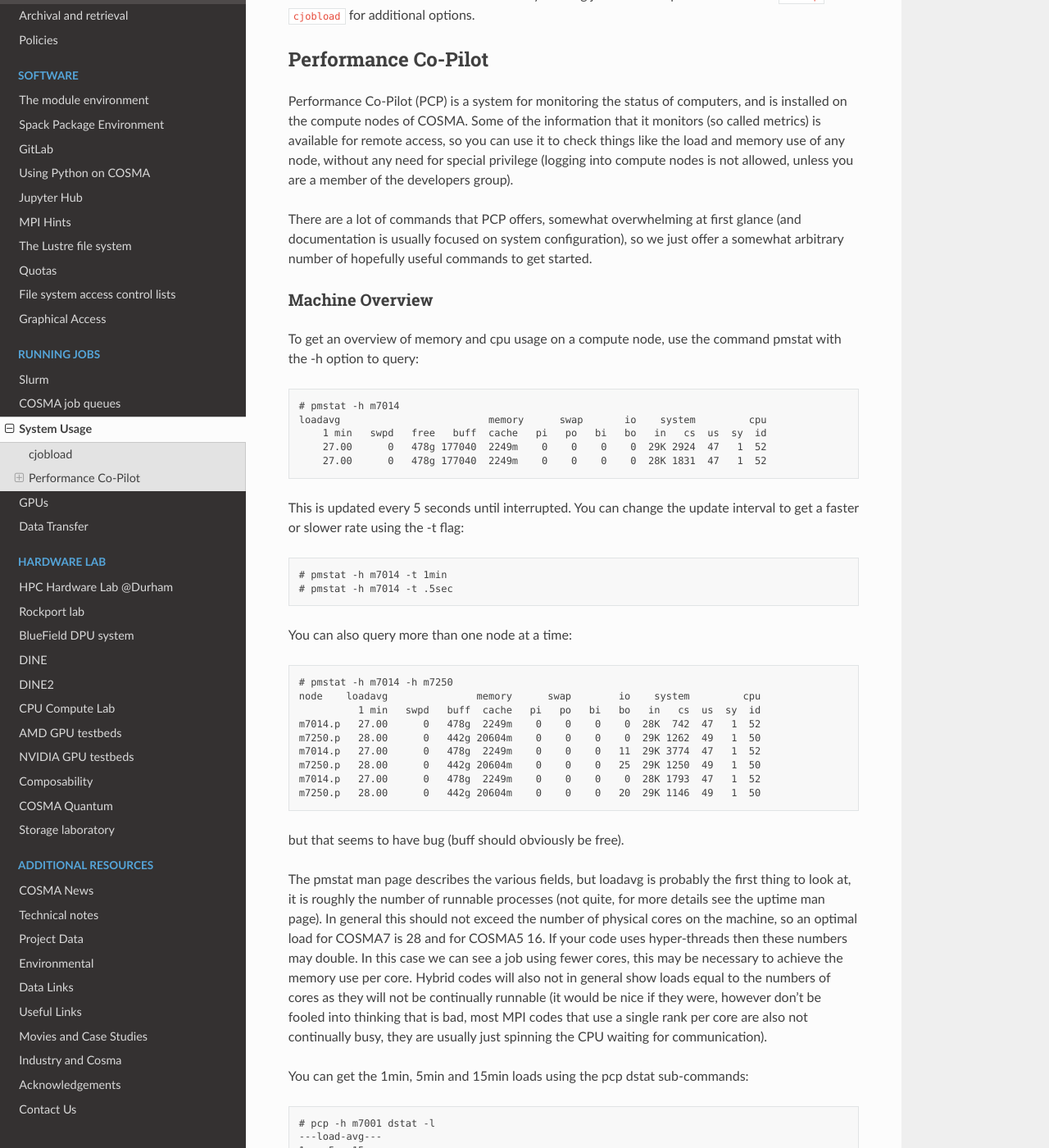
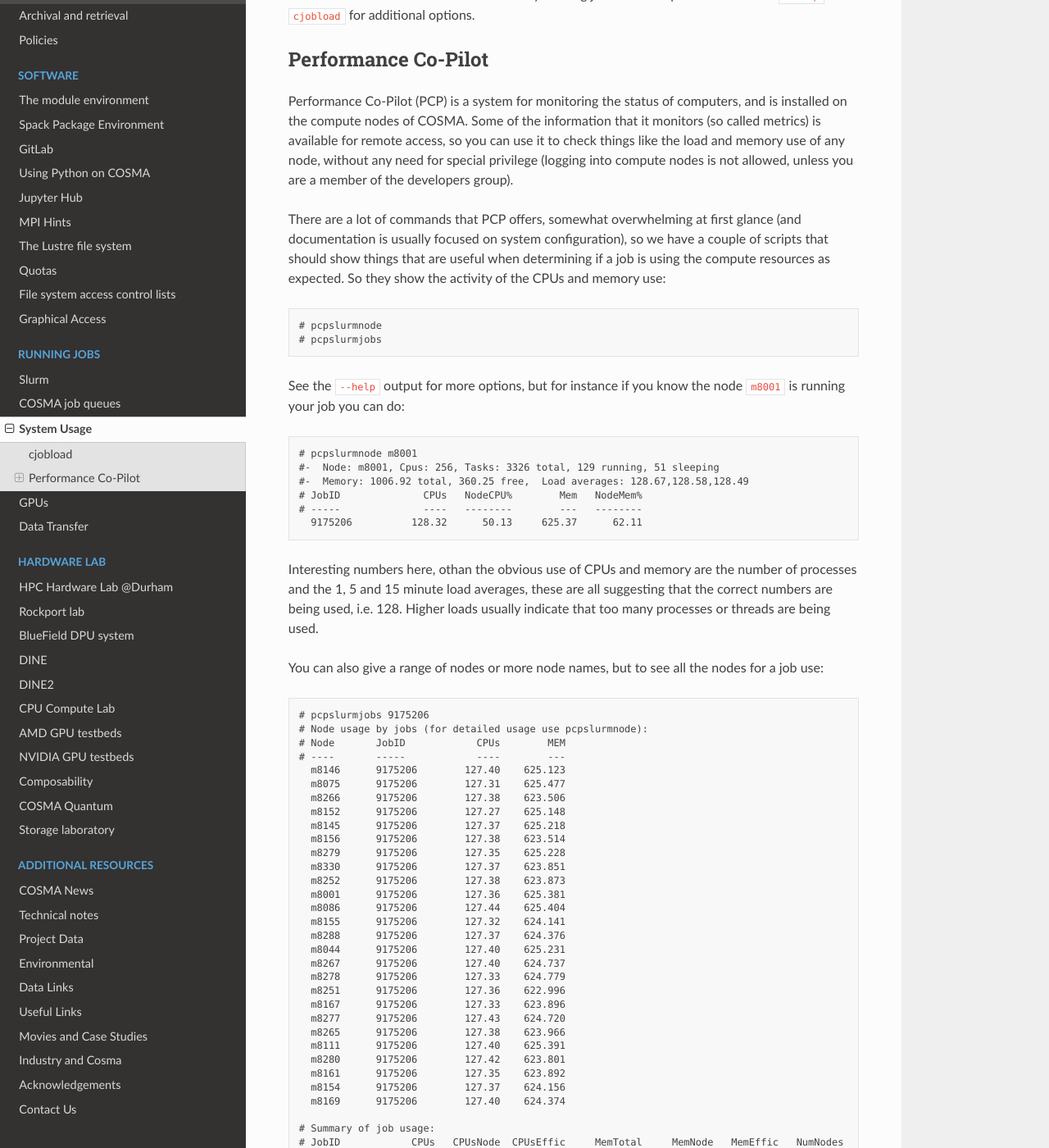
Before and after one commit to agb32/cosmadoc, a Sphinx documentation site: the page built from docs/source/system.md, in a window 1280 px wide and 1400 px high, scrolled down 620 px. Shown: the whole window at 82% size. Built offline with Sphinx 7.4.7 and the Read the Docs theme 3.1.0, drawn with Linux system fonts in a browser that asks for light colours; some of the changed text lies outside the part shown.

Commit message:
PCP descriptions updated for the latest attempt at useful scripts

```diff
--- a/docs/source/system.md
+++ b/docs/source/system.md
@@ -20,13 +20,85 @@ on these partitions. See the `--help` of `cjobload` for additional options.
 
 ## Performance Co-Pilot
 
-Performance Co-Pilot (PCP) is a system for monitoring the status of computers, and is installed on the compute nodes of COSMA. Some of the information that it monitors (so called metrics) is available for remote access, so you can use it to check things like the load and memory use of any node, without any need for special privilege (logging into compute nodes is not allowed, unless you are a member of the developers group).
+Performance Co-Pilot (PCP) is a system for monitoring the status of computers,
+and is installed on the compute nodes of COSMA. Some of the information that
+it monitors (so called metrics) is available for remote access, so you can use
+it to check things like the load and memory use of any node, without any need
+for special privilege (logging into compute nodes is not allowed, unless you
+are a member of the developers group).
 
-There are a lot of commands that PCP offers, somewhat overwhelming at first glance (and documentation is usually focused on system configuration), so we just offer a somewhat arbitrary number of hopefully useful commands to get started.
+There are a lot of commands that PCP offers, somewhat overwhelming at first
+glance (and documentation is usually focused on system configuration), so we
+have a couple of scripts that should show things that are useful when
+determining if a job is using the compute resources as expected. So they show
+the activity of the CPUs and memory use:
+
+    # pcpslurmnode
+    # pcpslurmjobs
+
+See the `--help` output for more options, but for instance if you know the
+node `m8001` is running your job you can do:
+
+    # pcpslurmnode m8001
+    #-  Node: m8001, Cpus: 256, Tasks: 3326 total, 129 running, 51 sleeping
+    #-  Memory: 1006.92 total, 360.25 free,  Load averages: 128.67,128.58,128.49
+    # JobID              CPUs   NodeCPU%        Mem   NodeMem%
+    # -----              ----   --------        ---   --------
+      9175206          128.32      50.13     625.37      62.11
+
+Interesting numbers here, othan the obvious use of CPUs and memory are the
+number of processes and the 1, 5 and 15 minute load averages, these are all
+suggesting that the correct numbers are being used, i.e. 128. Higher loads
+usually indicate that too many processes or threads are being used.
+
+You can also give a range of nodes or more node names, but to see all the
+nodes for a job use:
+
+    # pcpslurmjobs 9175206
+    # Node usage by jobs (for detailed usage use pcpslurmnode):
+    # Node       JobID            CPUs        MEM
+    # ----       -----            ----        ---
+      m8146      9175206        127.40    625.123
+      m8075      9175206        127.31    625.477
+      m8266      9175206        127.38    623.506
+      m8152      9175206        127.27    625.148
+      m8145      9175206        127.37    625.218
+      m8156      9175206        127.38    623.514
+      m8279      9175206        127.35    625.228
+      m8330      9175206        127.37    623.851
+      m8252      9175206        127.38    623.873
+      m8001      9175206        127.36    625.381
+      m8086      9175206        127.44    625.404
+      m8155      9175206        127.32    624.141
+      m8288      9175206        127.37    624.376
+      m8044      9175206        127.40    625.231
+      m8267      9175206        127.40    624.737
+      m8278      9175206        127.33    624.779
+      m8251      9175206        127.36    622.996
+      m8167      9175206        127.33    623.896
+      m8277      9175206        127.43    624.720
+      m8265      9175206        127.38    623.966
+      m8111      9175206        127.40    625.391
+      m8280      9175206        127.42    623.801
+      m8161      9175206        127.35    623.892
+      m8154      9175206        127.37    624.156
+      m8169      9175206        127.40    624.374
+
+    # Summary of job usage:
+    # JobID            CPUs   CPUsNode  CPUsEffic     MemTotal     MemNode   MemEffic   NumNodes
+    # -----            ----   --------  ---------     --------     -------   --------   --------
+      9175206       3184.26     127.37      99.51     15612.18      624.49      62.08         25
+
+So you can see this job is probably using an MPI rank per core and has a high
+memory use.
+
+The following descriptions offer a somewhat arbitrary number of other,
+hopefully, useful commands.
 
 ### Machine Overview
 
-To get an overview of memory and cpu usage on a compute node, use the command pmstat with the -h option to query:
+To get a more detailed overview of memory and cpu usage on a compute node, use
+the command pmstat with the -h option to query:
 
     # pmstat -h m7014
     loadavg                         memory      swap       io    system         cpu
@@ -34,7 +106,8 @@ To get an overview of memory and cpu usage on a compute node, use the command pm
         27.00      0   478g 177040  2249m    0    0    0    0  29K 2924  47   1  52
         27.00      0   478g 177040  2249m    0    0    0    0  28K 1831  47   1  52
 
-This is updated every 5 seconds until interrupted. You can change the update interval to get a faster or slower rate using the -t flag:
+This is updated every 5 seconds until interrupted. You can change the update
+interval to get a faster or slower rate using the -t flag:
 
     # pmstat -h m7014 -t 1min
     # pmstat -h m7014 -t .5sec
@@ -53,7 +126,18 @@ You can also query more than one node at a time:
 
 but that seems to have bug (buff should obviously be free).
 
-The pmstat man page describes the various fields, but loadavg is probably the first thing to look at, it is roughly the number of runnable processes (not quite, for more details see the uptime man page). In general this should not exceed the number of physical cores on the machine, so an optimal load for COSMA7 is 28 and for COSMA5 16. If your code uses hyper-threads then these numbers may double. In this case we can see a job using fewer cores, this may be necessary to achieve the memory use per core. Hybrid codes will also not in general show loads equal to the numbers of cores as they will not be continually runnable (it would be nice if they were, however don't be fooled into thinking that is bad, most MPI codes that use a single rank per core are also not continually busy, they are usually just spinning the CPU waiting for communication).
+The pmstat man page describes the various fields, but loadavg is probably the
+first thing to look at, it is roughly the number of runnable processes (not
+quite, for more details see the uptime man page). In general this should not
+exceed the number of physical cores on the machine, so an optimal load for
+COSMA7 is 28 and for COSMA8 128. If your code uses hyper-threads then these
+numbers may double. In this case we can see a job using fewer cores, this may
+be necessary to achieve the memory use per core. Hybrid codes will also not in
+general show loads equal to the numbers of cores as they will not be
+continually runnable (it would be nice if they were, however don't be fooled
+into thinking that is bad, most MPI codes that use a single rank per core are
+also not continually busy, they are usually just spinning the CPU waiting for
+communication).
 
 You can get the 1min, 5min and 15min loads using the pcp dstat sub-commands:
 
@@ -65,11 +149,14 @@ You can get the 1min, 5min and 15min loads using the pcp dstat sub-commands:
     27.9 27.8 27.7
     27.9 27.8 27.7
 
-dstat also has options to report cpu and memory use as well. See the pcp-dstat man page.
+dstat also has options to report cpu and memory use as well. See the pcp-dstat
+man page.
 
 ### Detailed Memory Use
 
-The memory profile of the whole machine is important when understanding if your code is making optimal use of the memory. There are various commands that report memory use, but a good one is:
+The memory profile of the whole machine is important when understanding if
+your code is making optimal use of the memory. There are various commands that
+report memory use, but a good one is:
 
     # pmrep -h m7420 :sar-r
                 kbmemfree kbmemavai kbmemused  %memused kbbuffers  kbcached  kbcommit   %commit  kbactive   kbinact   kbdirty
@@ -111,22 +213,31 @@ will report the total megabytes per second averaged over 3 seconds.
 
 The metrics that can be reported from a node can be seen using the command:
 
-    # pminfo -h m7452
+    # pminfo -h m7400
 
-each of these can be queried using the pmval or pmrep commands, they can also be visualized in a graph using the pmchart command. This is very flexible and can be used to see the metrics of more than one node at a time, as in:
+each of these can be queried using the pmval or pmrep commands, they can also
+be visualized in a graph using the pmchart command. This is very flexible and
+can be used to see the metrics of more than one node at a time, as in:
 
     # pmchart -h m7001 m7002 m7003
 
-you can then select the metrics of interest from the nodes for comparison and can also capture the information. There is fuller help at [here](https://pcp.io/docs/lab.pmchart.html)
+you can then select the metrics of interest from the nodes for comparison and
+can also capture the information. There is fuller help at
+[here](https://pcp.io/docs/lab.pmchart.html)
 
-But at the time of writing pmchart has a problem when it resizes or samples quickly, it is unclear if affected by network speed, but that could also be a consideration. If you do not resize the window that seems to help, so the recommendation is to use startup commands like:
-
-    # pmchart -t 2 -geometry 800x400 -c CPU -h m7452
-
-The CPU value defines a view which are some predefined plots. Other useful views are Memory and Overview, but if using Overview increase the vertical size to 1000. On COSMA the infiniband read and write rates are also available in the IB view.
+The CPU value defines a view which are some predefined plots. Other useful
+views are Memory and Overview, but if using Overview increase the vertical
+size to 1000. On COSMA the infiniband read and write rates are also available
+in the IB view.
 
 ### Final Words
 
-As was noted at the beginning, and if you have looked at the output of pminfo, PCP will allow you to monitor a lot of details of the compute nodes, but there are some limitations. The metrics that make reports at the process level require privilege that is not available using remote access, so if you try them they will fail (a shame as pcp atop, would be very nice, like a remote top command). All metrics are available locally, just leave the -h part out.
+As was noted at the beginning, and if you have looked at the output of pminfo,
+PCP will allow you to monitor a lot of details of the compute nodes, but there
+are some limitations. The metrics that make reports at the process level
+require privilege that is not available using remote access, so if you try
+them they will fail (a shame as pcp atop, would be very nice, like a remote
+top command). All metrics are available locally, just leave the -h part out.
 
-It is also not possible to see any archival material, so you need to check things when your job is running. In the longer term we may start to capture values that can be used to see how a job ran, but this will be a limited set, in terms of the metrics available and the time sampling as that is a lot of data to capture.
+It is also not possible to see any archival material, so you need to check
+things when your job is running.
```
Also changed, not shown: other parts of docs/source/system.md (+24 -9 lines).
